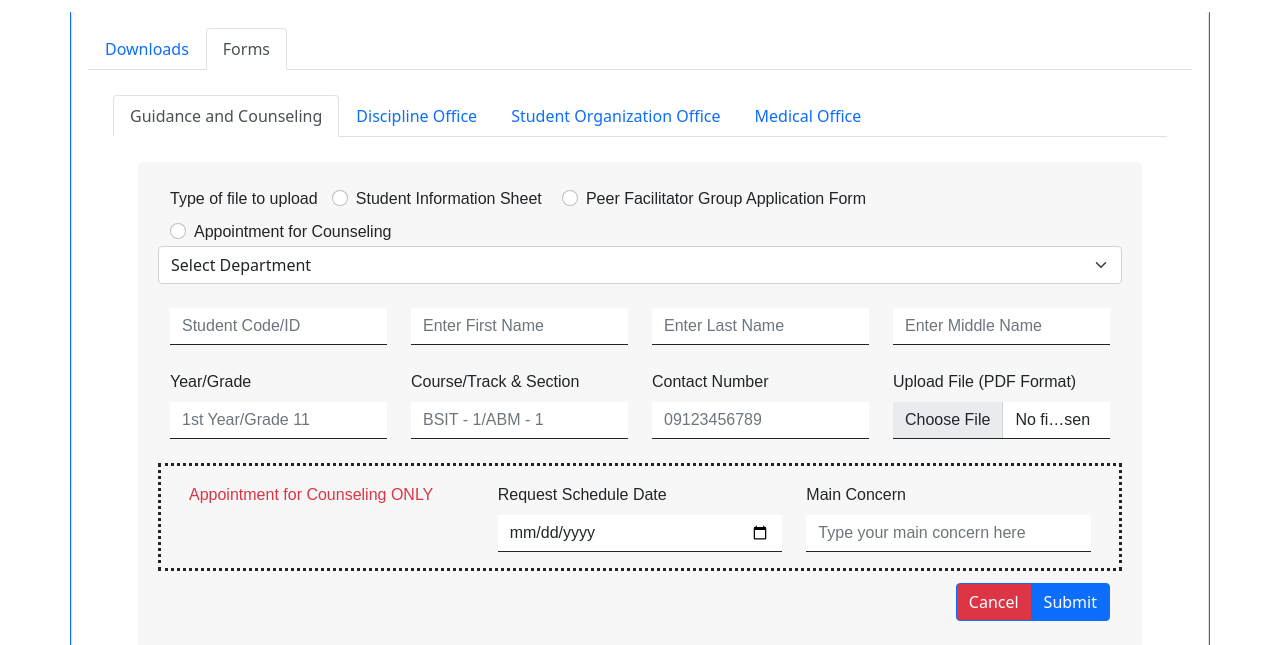
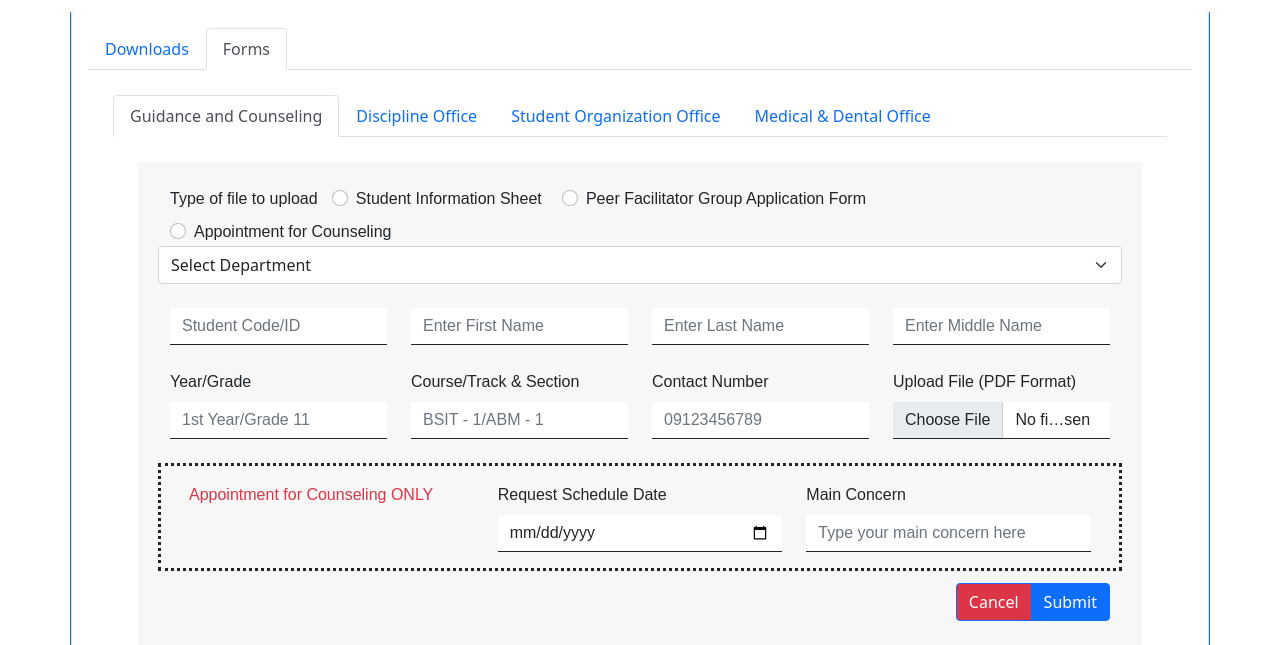
Before and after one commit to BoozJames/lc-thesis, a PHP site: page /lcHomePage.php in a window 1280 px wide. Shown: the part 1035-1680 px from the top of the page. Run offline with PHP 8.4, Linux system fonts and the light colour scheme; a user stored in the database is signed in; some web fonts are replaced.

Commit message:
updated medical and dental

```diff
--- a/lcHomePage.php
+++ b/lcHomePage.php
@@ -127,7 +127,7 @@ include "back_end/database_connection.php";
                                     <li class="nav-item" role="presentation"><a class="nav-link active" role="tab" data-bs-toggle="tab" href="#tab-7">Guidance and Counseling</a></li>
                                     <li class="nav-item" role="presentation"><a class="nav-link" role="tab" data-bs-toggle="tab" href="#tab-8">Discipline Office</a></li>
                                     <li class="nav-item" role="presentation"><a class="nav-link" role="tab" data-bs-toggle="tab" href="#tab-9">Student Organization Office</a></li>
-                                    <li class="nav-item" role="presentation"><a class="nav-link" role="tab" data-bs-toggle="tab" href="#tab-10">Medical Office</a></li>
+                                    <li class="nav-item" role="presentation"><a class="nav-link" role="tab" data-bs-toggle="tab" href="#tab-10">Medical & Dental Office</a></li>
                                 </ul>
                                 <div class="tab-content">
                                     <div class="tab-pane active" role="tabpanel" id="tab-7" style="padding: 25px;">
```
